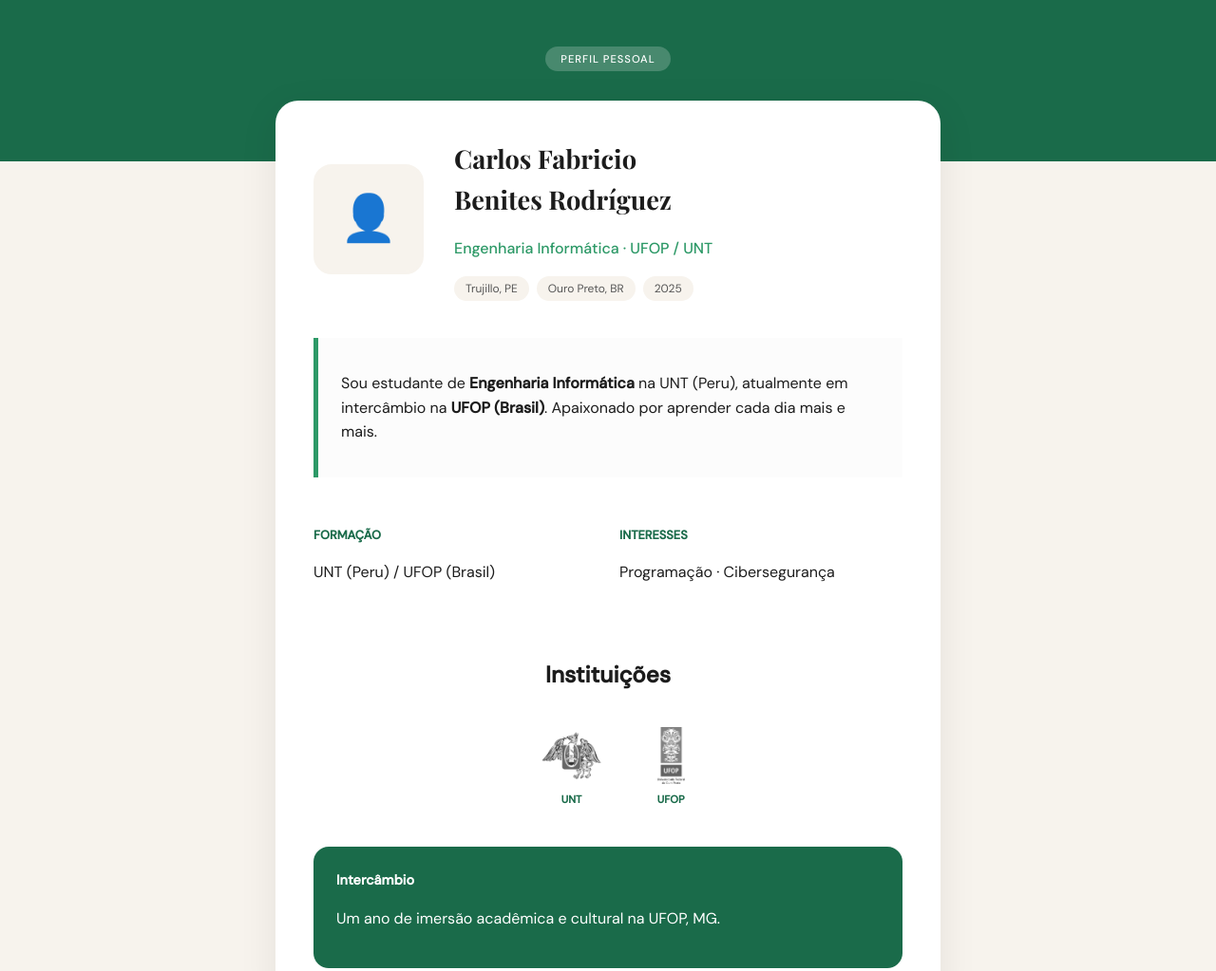
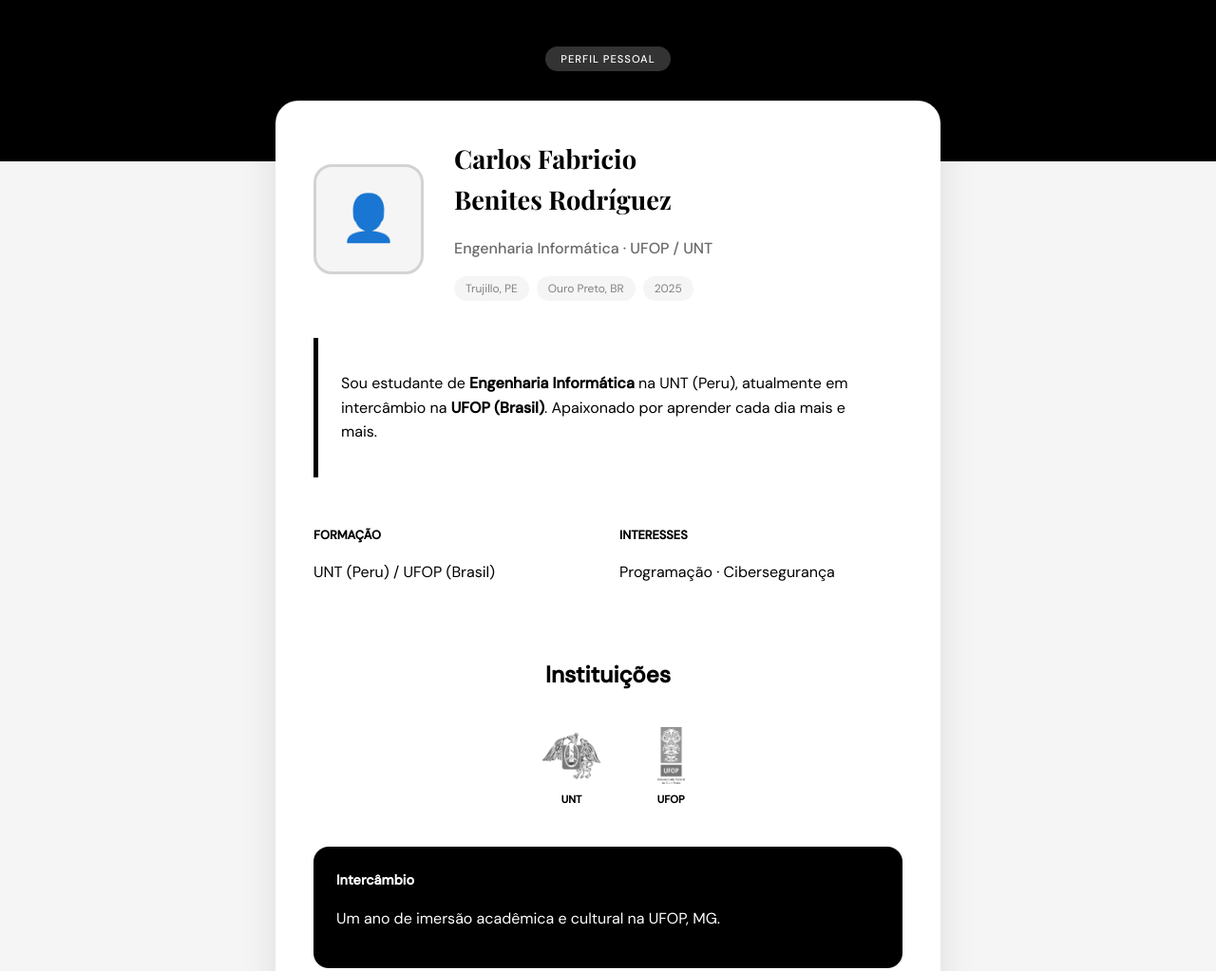
Before and after one commit to FabricioBenitesR/fabriciobenitesr.github.io, a plain HTML site: page index.html in a window 1280 px wide. Shown: the top 1023 px of the page at 95% size. Drawn offline with nearby package versions, Linux system fonts and the light colour scheme.

Commit message:
Refactor CSS variables and styles for design update
Updated color variables and styles for improved design consistency.

```diff
--- a/style.css
+++ b/style.css
@@ -1,120 +1,121 @@
 /* --- VARIABLES DE DISEÑO --- */
 :root {
-    --verde: #1a6b4a;      /* Verde institucional/profesional */
-    --verde-claro: #2d9967;
-    --creme: #f7f3ed;      /* Fondo suave para que no canse la vista */
-    --texto: #1c1c1c;      /* Casi negro para buen contraste */
-    --blanco: #ffffff;
+    --color-principal: black;       /* Antes era verde */
+    --color-secundario: dimgray;    /* Antes era verde-claro */
+    --fondo-pagina: whitesmoke;     /* Un gris muy claro, reemplaza al crema */
+    --texto-oscuro: black;
+    --texto-suave: gray;
+    --blanco-puro: white;
 }
 
 /* --- ESTILOS BASE --- */
 body {
     font-family: 'DM Sans', sans-serif;
-    background: var(--creme);
-    color: var(--texto);
+    background: var(--fondo-pagina);
+    color: var(--texto-oscuro);
     margin: 0;
-    line-height: 1.6; /* Espaciado entre líneas para mejor lectura */
+    line-height: 1.6;
 }
 
 /* --- HEADER --- */
 header {
-    background: var(--verde);
-    padding: 3rem 1rem 6rem; /* Mucho espacio abajo para que la tarjeta pise el fondo */
+    background: var(--color-principal);
+    padding: 3rem 1rem 6rem;
     text-align: center;
 }
 
 .badge {
-    background: rgba(255,255,255,0.2); /* Blanco transparente */
+    background: rgba(255, 255, 255, 0.2); /* Transparencia sobre negro */
     color: white;
     padding: 6px 16px;
     border-radius: 20px;
     font-size: 0.7rem;
     font-weight: 500;
     text-transform: uppercase;
-    letter-spacing: 1px; /* Espacio entre letras */
+    letter-spacing: 1px;
 }
 
 /* --- CONTENEDOR Y TARJETA --- */
 .container {
     max-width: 700px;
-    margin: -4rem auto 2rem; /* El margen negativo sube la tarjeta sobre el header */
+    margin: -4rem auto 2rem;
     padding: 0 1rem;
 }
 
 .perfil-card {
-    background: var(--blanco);
+    background: var(--blanco-puro);
     padding: 2.5rem;
     border-radius: 1.5rem;
-    box-shadow: 0 10px 40px rgba(0,0,0,0.08); /* Sombra elegante */
+    box-shadow: 0 10px 40px rgba(0, 0, 0, 0.1); /* Sombra sutil negra */
 }
 
-/* --- CABECERA DE PERFIL (FLEXBOX) --- */
+/* --- CABECERA DE PERFIL --- */
 .perfil-topo {
-    display: flex;         /* Alinea foto y texto en fila */
-    gap: 2rem;             /* Separación entre foto y texto */
-    align-items: center;   /* Centra verticalmente */
-    flex-wrap: wrap;       /* Si no hay espacio, se pone uno bajo el otro */
+    display: flex;
+    gap: 2rem;
+    align-items: center;
+    flex-wrap: wrap;
 }
 
 .foto-placeholder {
     width: 110px;
     height: 110px;
-    background: var(--creme);
+    background: whitesmoke;
     display: flex;
     align-items: center;
     justify-content: center;
     font-size: 3rem;
     border-radius: 1.2rem;
-    border: 3px solid var(--creme);
+    border: 3px solid lightgray;
 }
 
 h1 {
-    font-family: 'Playfair Display', serif; /* Fuente elegante con remates */
+    font-family: 'Playfair Display', serif;
     font-size: 1.7rem;
     margin: 0 0 0.5rem 0;
 }
 
 .subtitulo {
-    color: var(--verde-claro);
+    color: var(--color-secundario);
     font-weight: 500;
     margin-bottom: 1rem;
 }
 
 .tags span {
-    background: var(--creme);
+    background: whitesmoke;
     font-size: 0.75rem;
     padding: 5px 12px;
     border-radius: 30px;
     margin-right: 8px;
-    color: #555;
+    color: var(--texto-suave);
 }
 
 /* --- SECCIONES INTERNAS --- */
 .apresentacao {
     margin: 2.5rem 0;
     padding: 1.2rem 1.5rem;
-    border-left: 5px solid var(--verde-claro); /* Línea decorativa izquierda */
-    background: #fcfcfc;
+    border-left: 5px solid black; /* Línea negra sólida */
+    background: white;
 }
 
 /* CUADRÍCULA (GRID) */
 .grid-secoes {
     display: grid;
-    grid-template-columns: 1fr 1fr; /* 2 columnas iguales */
+    grid-template-columns: 1fr 1fr;
     gap: 1.5rem;
 }
 
 .secao h2 {
     font-size: 0.8rem;
-    color: var(--verde);
+    color: black;
     text-transform: uppercase;
     margin-bottom: 0.5rem;
 }
 
-/* Bloque destacado que ocupa el ancho total */
+/* Bloque destacado en Negro */
 .destaque-ufop {
-    grid-column: 1 / -1; /* Se estira de la columna 1 hasta el final */
-    background: var(--verde);
+    grid-column: 1 / -1;
+    background: black;
     color: white;
     padding: 1.5rem;
     border-radius: 1rem;
@@ -131,11 +132,12 @@ footer {
     text-align: center;
     padding: 2rem;
     font-size: 0.8rem;
-    color: #888;
+    color: darkgray;
 }
 
+/* --- LOGOS --- */
 .secao-logos {
-    grid-column: 1 / -1; /* Ocupa todo el ancho */
+    grid-column: 1 / -1;
     margin-top: 1rem;
     text-align: center;
 }
@@ -156,15 +158,14 @@ footer {
 }
 
 .logo-item img {
-    height: 60px; /* Ajusta la altura según los logos */
+    height: 60px;
     width: auto;
-    filter: grayscale(100%); /* Opcional: los hace blanco y negro para que combinen */
+    filter: grayscale(100%); /* Forzamos blanco y negro */
     transition: 0.3s;
-    opacity: 0.8;
+    opacity: 0.7;
 }
 
 .logo-item img:hover {
-    filter: grayscale(0%); /* Vuelven a color al pasar el mouse */
     opacity: 1;
     transform: scale(1.1);
 }
@@ -172,5 +173,5 @@ footer {
 .logo-item span {
     font-size: 0.7rem;
     font-weight: bold;
-    color: var(--verde);
+    color: black;
 }
```
